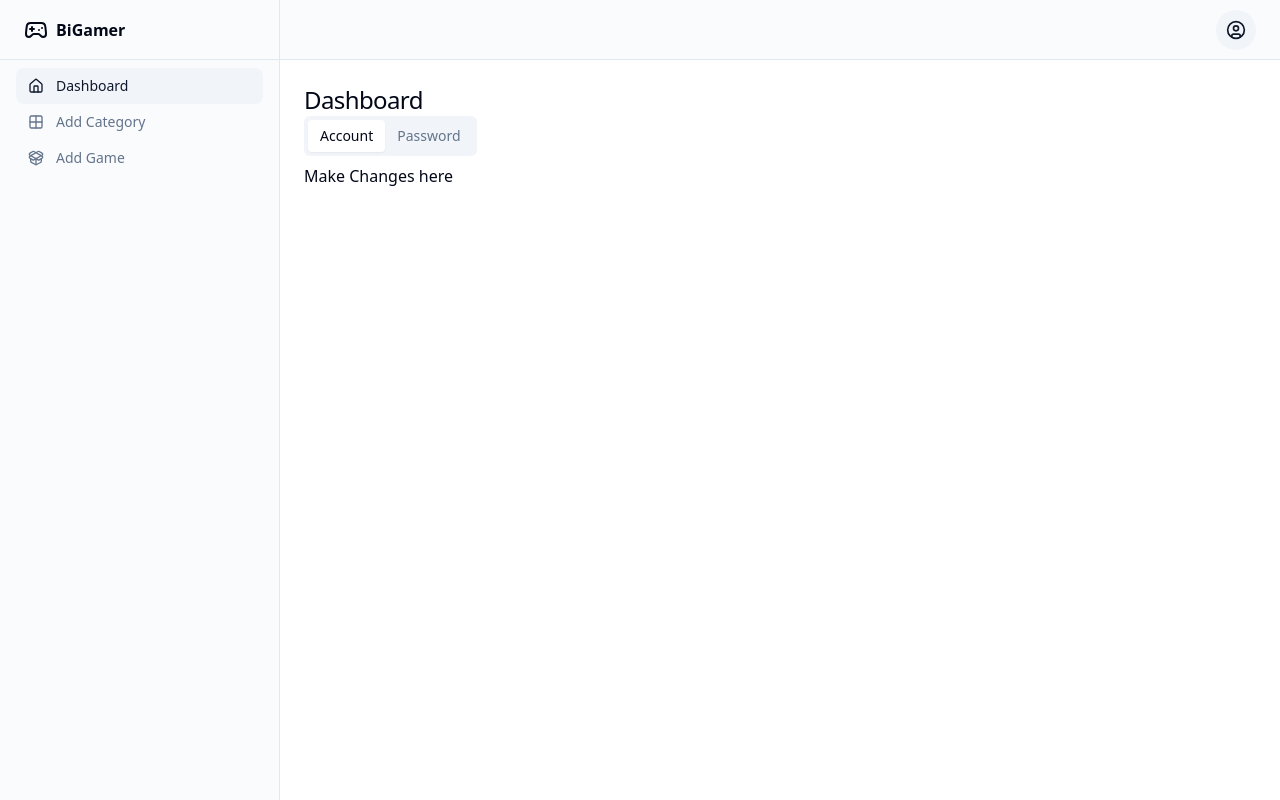
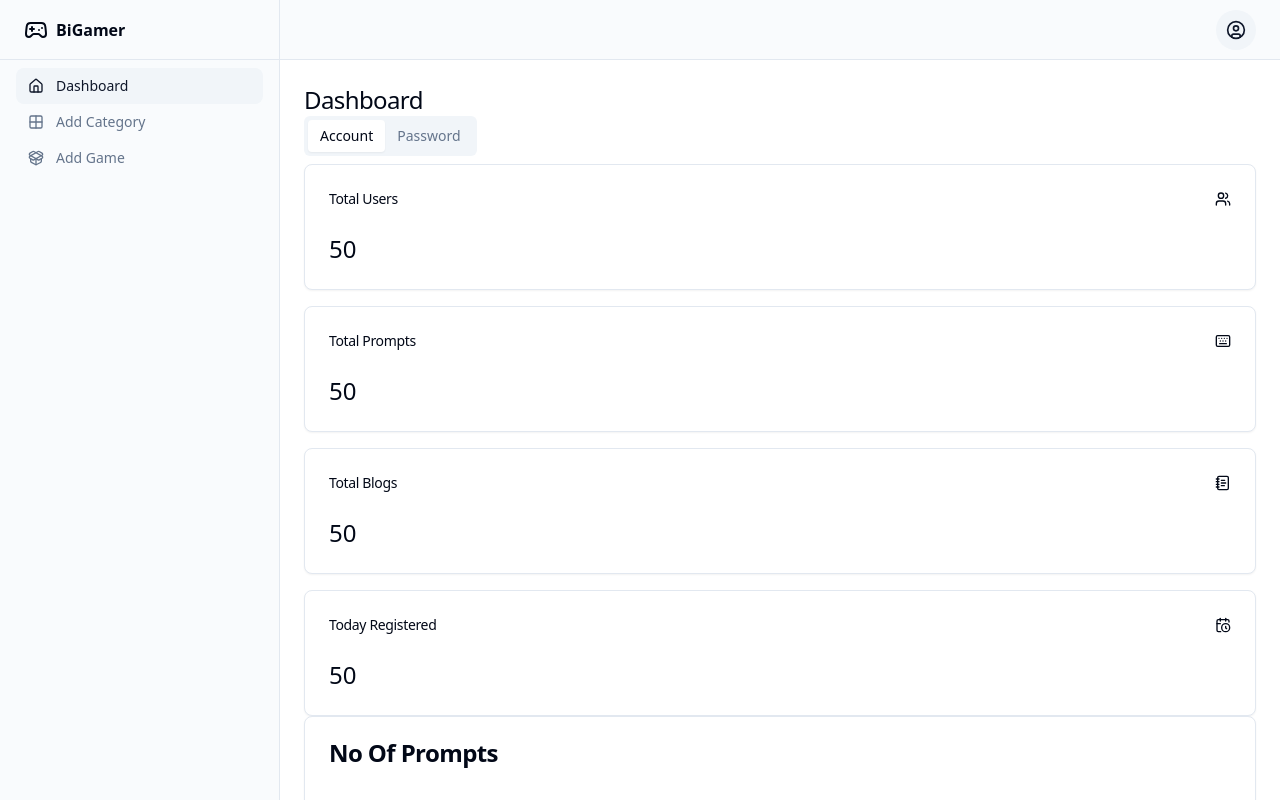
Before and after one commit to Avv-2301/Admin-Dashboard-Nextjs, a Next.js app: page /dashboard in a window 1280 px wide. Shown: the top 800 px of the page. Built offline with nearby package versions, Linux system fonts and the light colour scheme.

Commit message:
Dashboard Page

```diff
--- a/src/pages/dashboard.jsx
+++ b/src/pages/dashboard.jsx
@@ -1,23 +1,104 @@
-import React from 'react';
-import { Tabs, TabsContent, TabsList, TabsTrigger } from "@/components/ui/tabs"
-
+import React from "react";
+import { Tabs, TabsContent, TabsList, TabsTrigger } from "@/components/ui/tabs";
+import {
+  Card,
+  CardContent,
+  CardDescription,
+  CardFooter,
+  CardHeader,
+  CardTitle,
+} from "@/components/ui/card";
+import {
+  CalendarClock,
+  Keyboard,
+  NotebookText,
+  Users,
+  CalendarIcon,
+} from "lucide-react";
 
 const dashboard = () => {
   return (
     <div>
-        <div className='flex flex-row items-center justify-between space-y-2'>
-            <h2 className='text-2xl font-bold tracking-tight'>Dashboard</h2>
-        </div>
-        <Tabs defaultValue='account' className='w-[500px]'>
-            <TabsList >
-                <TabsTrigger value='account'>Account</TabsTrigger>
-                <TabsTrigger value='password'>Password</TabsTrigger>
-            </TabsList>
-            <TabsContent value='account'>Make Changes here</TabsContent>
-            <TabsContent value='password'>Set A Password</TabsContent>
-        </Tabs>
+      <div className="flex flex-row items-center justify-between space-y-2">
+        <h2 className="text-2xl font-bold tracking-tight">Dashboard</h2>
+      </div>
+      <Tabs defaultValue="account" className="space-y-4 mb-4">
+        <TabsList>
+          <TabsTrigger value="account">Account</TabsTrigger>
+          <TabsTrigger value="password">Password</TabsTrigger>
+        </TabsList>
+        <TabsContent value="account" className="space-y-4">
+          <div className="grid gap-4 md:grid-cols-2 lg:grid-cols-4">
+            <Card>
+              <CardHeader className="flex flex-row items-center justify-between space-y-0 pb-2">
+                <CardTitle className="text-sm font-medium">
+                  Total Users
+                </CardTitle>
+                <Users className="ml-2 h-4 w-4" />
+              </CardHeader>
+              <CardContent>
+                <div className="text-2xl font-bold">50</div>
+              </CardContent>
+            </Card>
+            <Card>
+              <CardHeader className="flex flex-row items-center justify-between space-y-0 pb-2">
+                <CardTitle className="text-sm font-medium">
+                  Total Prompts
+                </CardTitle>
+                <Keyboard className="ml-2 h-4 w-4" />
+              </CardHeader>
+              <CardContent>
+                <div className="text-2xl font-bold">50</div>
+              </CardContent>
+            </Card>
+            <Card>
+              <CardHeader className="flex flex-row items-center justify-between space-y-0 pb-2">
+                <CardTitle className="text-sm font-medium">
+                  Total Blogs
+                </CardTitle>
+                <NotebookText className="ml-2 h-4 w-4" />
+              </CardHeader>
+              <CardContent>
+                <div className="text-2xl font-bold">50</div>
+              </CardContent>
+            </Card>
+            <Card>
+              <CardHeader className="flex flex-row items-center justify-between space-y-0 pb-2">
+                <CardTitle className="text-sm font-medium">
+                  Today Registered
+                </CardTitle>
+                <CalendarClock className="ml-2 h-4 w-4" />
+              </CardHeader>
+              <CardContent>
+                <div className="text-2xl font-bold">
+                  50
+                </div>
+              </CardContent>
+            </Card>
+          </div>
+          <div className="grid gap-4 md:grid-cols-2 lg:grid-cols-7">
+            <Card className="col-span-4">
+              <CardHeader>
+                <CardTitle>No Of Prompts</CardTitle>
+              </CardHeader>
+              <CardContent className="pl-2">
+                {/* <Overview/> */}
+              </CardContent>
+            </Card>
+            <Card className="col-span-6 md:col-span-3 h-[460px] lg:h-[460px] md:h-[230px] overflow-y-auto">
+              <CardHeader>
+                <CardTitle>Recent Prompts</CardTitle>
+              </CardHeader>
+              <CardContent>
+                {/* <RecentSales/> */}
+              </CardContent>
+            </Card>
+          </div>
+        </TabsContent>
+        <TabsContent value="password">Set A Password</TabsContent>
+      </Tabs>
     </div>
-  )
-}
+  );
+};
 
-export default dashboard
+export default dashboard;
```
